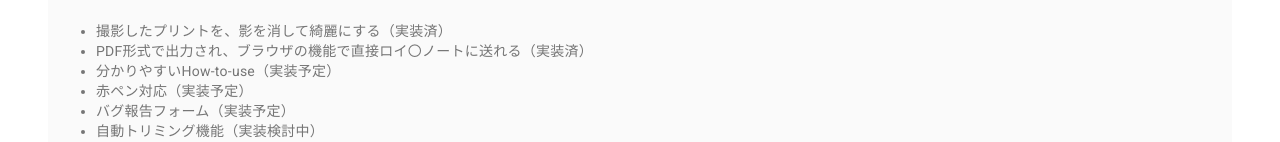
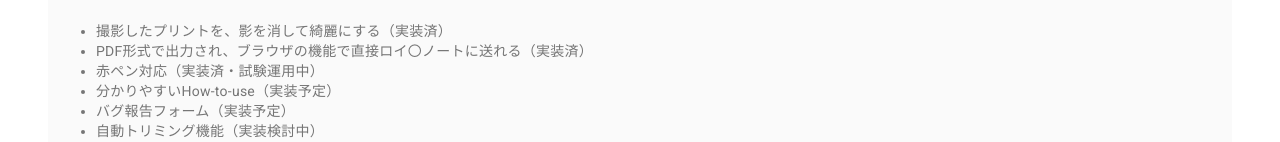
Before and after one commit to OTRAY271/icchie_scanner, a Vue app: page / in a window 1280 px wide. Shown: the part 427-569 px from the top of the page. Built offline with nearby package versions, Linux system fonts and the light colour scheme.

Commit message:
Edited the comment

```diff
--- a/src/App.vue
+++ b/src/App.vue
@@ -85,8 +85,8 @@
       <ul>
         <li>撮影したプリントを、影を消して綺麗にする（実装済）</li>
         <li>PDF形式で出力され、ブラウザの機能で直接ロイ〇ノートに送れる（実装済）</li>
+        <li>赤ペン対応（実装済・試験運用中）</li>
         <li>分かりやすいHow-to-use（実装予定）</li>
-        <li>赤ペン対応（実装予定）</li>
         <li>バグ報告フォーム（実装予定）</li>
         <li>自動トリミング機能（実装検討中）</li>
         <li>スマホだと×ボタンが押せない（既知の不具合）</li>
```
